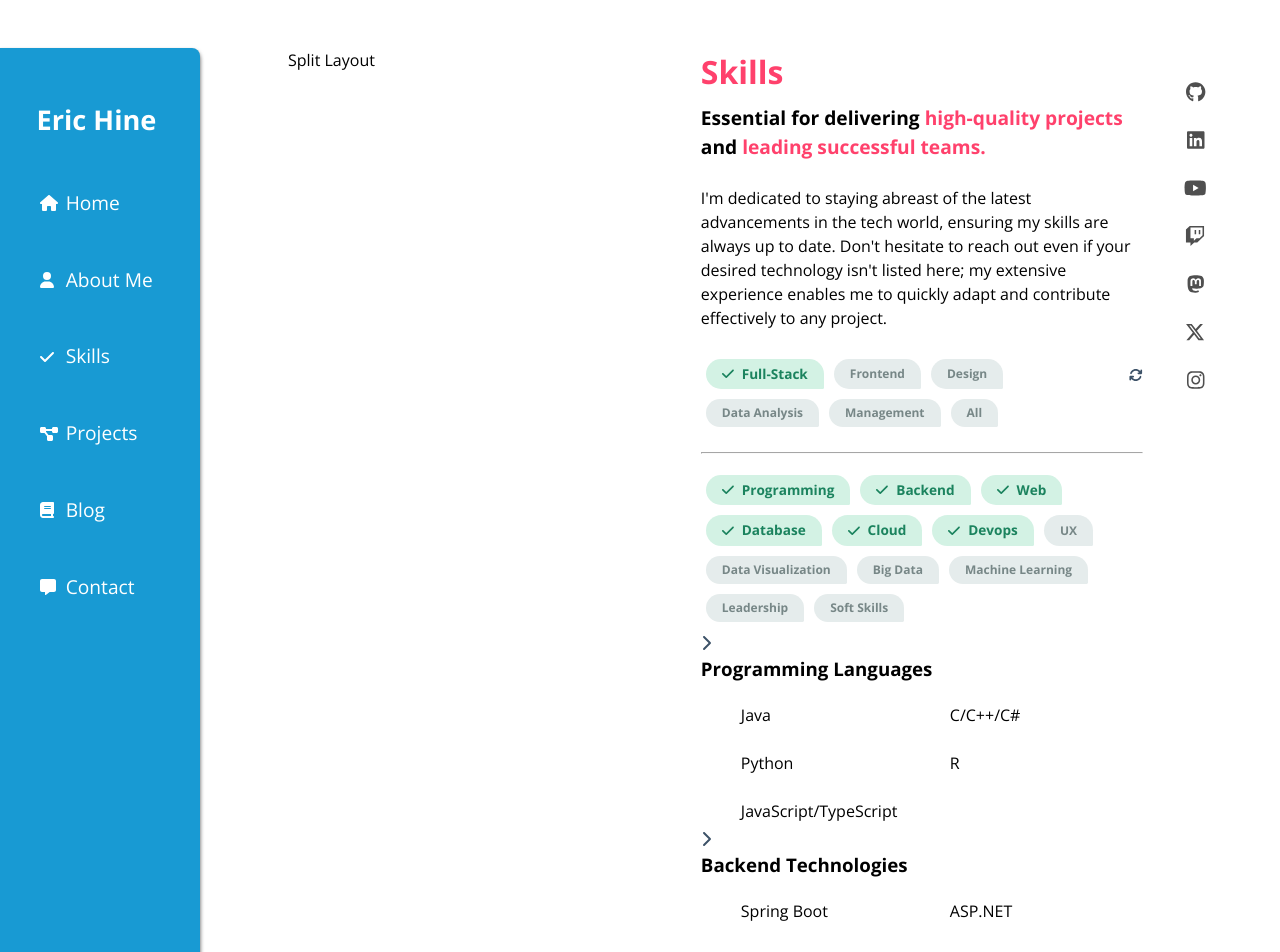
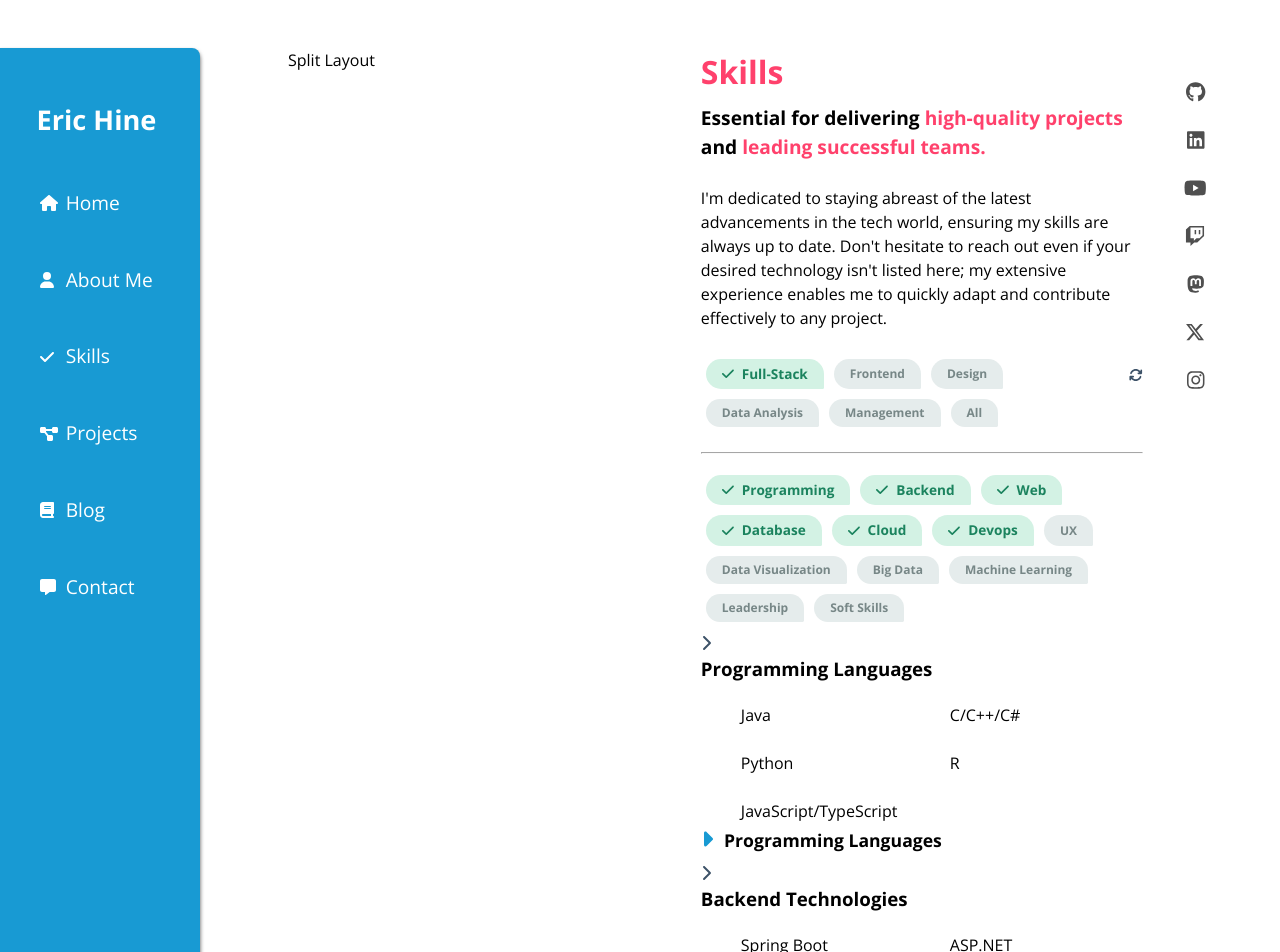
Before and after one commit to R-Daneel0livaw/portfolio, a React (Vite) app: page /skills in a window 1280 px wide. Shown: the top 952 px of the page. Built offline with nearby package versions, Linux system fonts and the light colour scheme; a web font is replaced by a local one.

Commit message:
Begin to add CollapsibleSections to other components.

```diff
--- a/src/components/CollapsibleSection/CollapsibleSection.module.css
+++ b/src/components/CollapsibleSection/CollapsibleSection.module.css
@@ -0,0 +1,21 @@
+.sectionHeadingContainer {
+    display: flex;
+    align-items: flex-start;
+    cursor: pointer;
+}
+
+.sectionHeadingArrow {
+    font-size: 1.5rem;
+    color: #189ad3;
+    transition: transform 0.3s ease;
+}
+
+.expanded {
+    transform: rotate(90deg);
+}
+
+.sectionHeading {
+    margin-left: 0.7rem;
+    margin-bottom: 0.5rem;
+    font-size: 1.1rem;
+}
--- a/src/components/CollapsibleSection/CollapsibleSection.tsx
+++ b/src/components/CollapsibleSection/CollapsibleSection.tsx
@@ -1,36 +1,25 @@
 import { FontAwesomeIcon } from '@fortawesome/react-fontawesome';
 import { faCaretRight } from "@fortawesome/free-solid-svg-icons";
-import { PropsWithChildren, ReactNode } from 'react';
+import { PropsWithChildren } from 'react';
 import styles from "./CollapsibleSection.module.css";
 
 interface CollapsibleSectionProps {
   title: string;
-  content: ReactNode;
   isExpanded: boolean;
   onToggle: () => void;
-  containerElement?: keyof JSX.IntrinsicElements;
   containerClassName?: string;
-  headingClassName?: string;
-  contentClassName?: string;
 }
 
 export default function CollapsibleSection({title,
-  content,
   isExpanded,
   onToggle,
-  containerElement,
   containerClassName,
-  headingClassName,
-  contentClassName,
-  // eslint-disable-next-line @typescript-eslint/no-unused-vars
   children
 }: PropsWithChildren<CollapsibleSectionProps>) {
 
   const handleToggle = () => {
     onToggle();
   };
-
-  const ContainerElement = containerElement as keyof JSX.IntrinsicElements;
 
   return (
     <section className={containerClassName}>
@@ -41,9 +30,10 @@ export default function CollapsibleSection({title,
             isExpanded ? styles.expanded : ''
           }`}
         />
-        <h2 className={`${styles.sectionHeading} ${headingClassName}`}>{title}</h2>
+        <h2 className={styles.sectionHeading}>{title}</h2>
       </div>
-      {isExpanded && <ContainerElement className={`${styles.sectionContent} ${contentClassName}`}>{content}</ContainerElement>}
+      {isExpanded && children}
+      {/* {isExpanded && <ContainerElement className={`${styles.sectionContent} ${contentClassName}`}>{content}</ContainerElement>} */}
     </section>
   );
 }
--- a/src/pages/Skills/Skills.tsx
+++ b/src/pages/Skills/Skills.tsx
@@ -8,6 +8,7 @@ import { FontAwesomeIcon } from "@fortawesome/react-fontawesome";
 import styles from "./Skills.module.css";
 import React, { useState } from "react";
 import SocialMedia from "../../components/SocialMedia/SocialMedia";
+import CollapsibleSection from "../../components/CollapsibleSection/CollapsibleSection";
 
 export default function Skills() {
   const [activePersonaButton, setActivePersonaButton] = useState("full");
@@ -301,9 +302,7 @@ export default function Skills() {
                         icon={faChevronRight}
                         style={{ color: "#3d5268" }}
                       />
-                       <h3>
-                         Programming Languages
-                       </h3>
+                      <h3>Programming Languages</h3>
                     </div>
                     <ul className={styles.skillActivityList}>
                       <li>Java</li>
@@ -312,6 +311,26 @@ export default function Skills() {
                       <li>R</li>
                       <li>JavaScript/TypeScript</li>
                     </ul>
+                  </div>
+                )}
+
+                {section === "programming" && (
+                  <div>
+                    <CollapsibleSection
+                      title="Programming Languages"
+                      isExpanded={false}
+                      onToggle={function (): void {
+                        throw new Error("Function not implemented.");
+                      }}
+                    >
+                      <ul className={styles.skillActivityList}>
+                        <li>Java</li>
+                        <li>C/C++/C#</li>
+                        <li>Python</li>
+                        <li>R</li>
+                        <li>JavaScript/TypeScript</li>
+                      </ul>
+                    </CollapsibleSection>
                   </div>
                 )}
 
@@ -342,9 +361,7 @@ export default function Skills() {
                         icon={faChevronRight}
                         style={{ color: "#3d5268" }}
                       />
-                      <h3>
-                        Backend Technologies
-                      </h3>
+                      <h3>Backend Technologies</h3>
                     </div>
                     <ul className={styles.skillActivityList}>
                       <li>Spring Boot</li>
@@ -361,9 +378,7 @@ export default function Skills() {
                         icon={faChevronRight}
                         style={{ color: "#3d5268" }}
                       />
-                      <h3>
-                        Database Management
-                      </h3>
+                      <h3>Database Management</h3>
                     </div>
                     <ul className={styles.skillActivityList}>
                       <li>SQL (Oracle, PostgreSQL, MySQL)</li>
@@ -436,9 +451,7 @@ export default function Skills() {
                         icon={faChevronRight}
                         style={{ color: "#3d5268" }}
                       />
-                      <h3>
-                        Data Visualization
-                      </h3>
+                      <h3>Data Visualization</h3>
                     </div>
                     <ul className={styles.skillActivityList}>
                       <li>Tableau</li>
@@ -455,9 +468,7 @@ export default function Skills() {
                         icon={faChevronRight}
                         style={{ color: "#3d5268" }}
                       />
-                      <h3>
-                        Big Data Technologies
-                      </h3>
+                      <h3>Big Data Technologies</h3>
                     </div>
                     <ul className={styles.skillActivityList}>
                       <li>Hadoop</li>
@@ -491,9 +502,7 @@ export default function Skills() {
                         icon={faChevronRight}
                         style={{ color: "#3d5268" }}
                       />
-                      <h3>
-                        Leadership and Communication
-                      </h3>
+                      <h3>Leadership and Communication</h3>
                     </div>
                     <ul className={styles.skillActivityList}>
                       <li>Team leadership</li>
```
Lines whose indentation alone changed are shown as unchanged.
